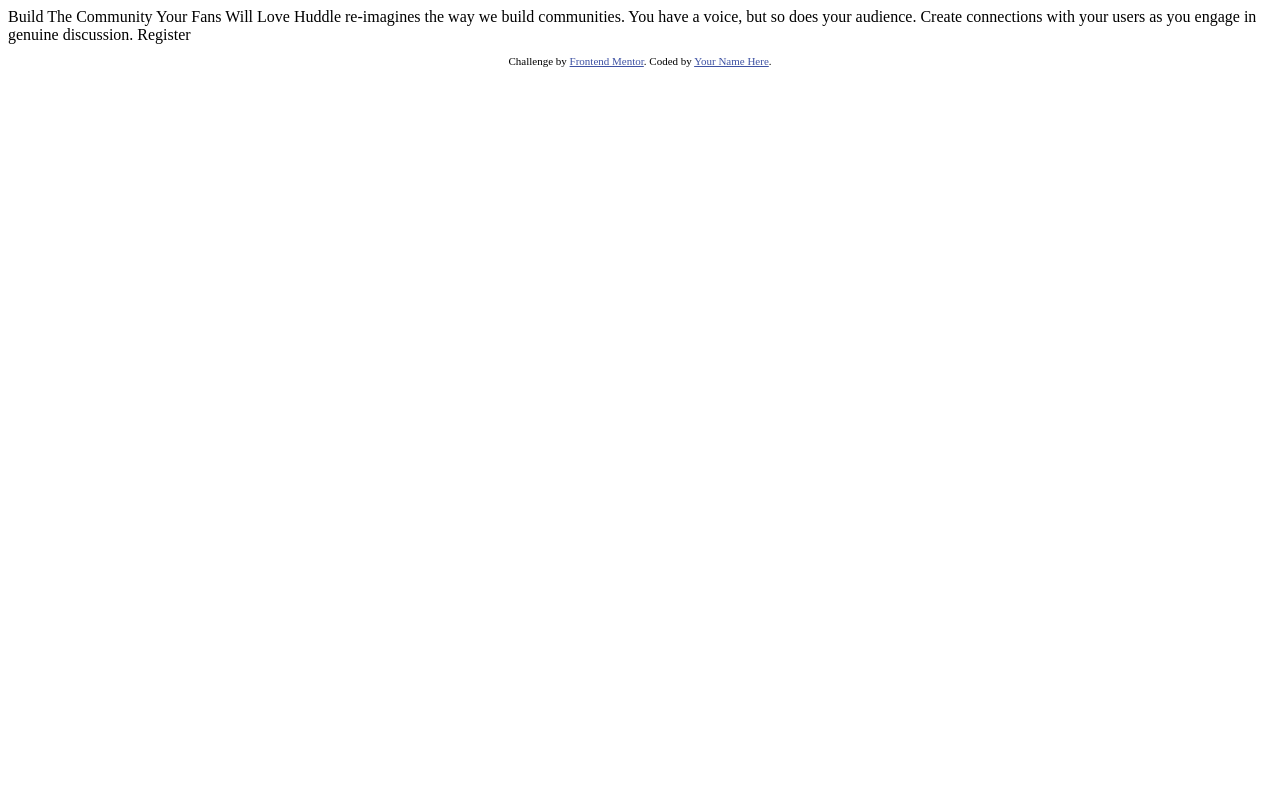
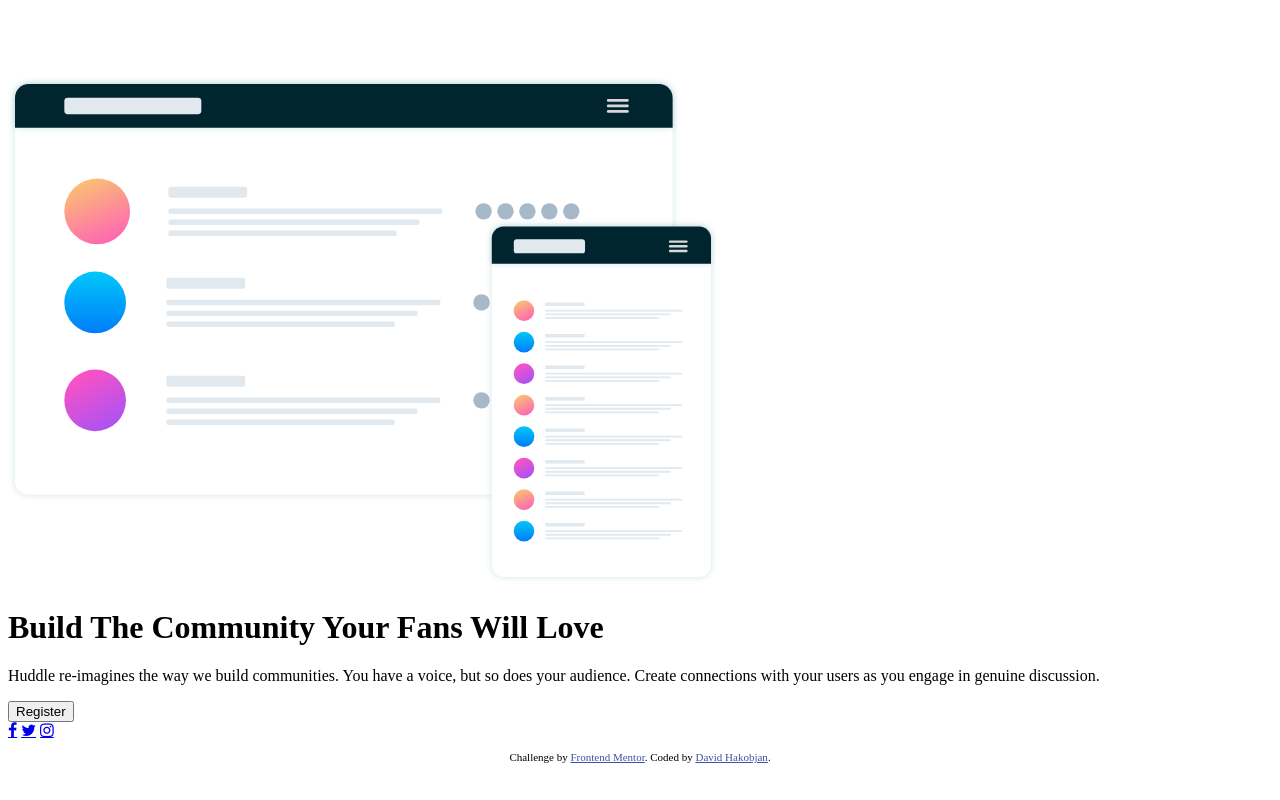
Before and after one commit to dhakobja/Huddle-Landing-Page, a plain HTML site: page index.html in a window 1280 px wide. Drawn offline with Linux system fonts and the light colour scheme.

Commit message:
Created the Basic Html Layout

```diff
--- a/index.html
+++ b/index.html
@@ -1,28 +1,62 @@
 <!DOCTYPE html>
 <html lang="en">
   <head>
-  <meta charset="UTF-8">
-  <meta name="viewport" content="width=device-width, initial-scale=1.0"> <!-- displays site properly based on user's device -->
+    <meta charset="UTF-8" />
+    <meta name="viewport" content="width=device-width, initial-scale=1.0" />
+    <!-- displays site properly based on user's device -->
 
-  <link rel="icon" type="image/png" sizes="32x32" href="./images/favicon-32x32.png">
-  <link rel="stylesheet" href="style.css">
+    <link rel="stylesheet" href="style.css" />
+    <link rel="preconnect" href="https://fonts.gstatic.com" />
+    <link
+      href="https://fonts.googleapis.com/css2?family=Poppins:wght@400;600&display=swap"
+      rel="stylesheet"
+    />
+    <link
+      rel="stylesheet"
+      href="https://cdnjs.cloudflare.com/ajax/libs/font-awesome/4.7.0/css/font-awesome.min.css"
+     />
+    <link
+      rel="icon"
+      type="image/png"
+      sizes="32x32"
+      href="./images/favicon-32x32.png"
+    />
 
-  <title>Frontend Mentor | Huddle landing page with single introductory section</title>
+    <title>
+      Frontend Mentor | Huddle landing page with single introductory section
+    </title>
   </head>
 
   <body>
-
-  Build The Community Your Fans Will Love
-
-  Huddle re-imagines the way we build communities. You have a voice, but so does your audience.
-  Create connections with your users as you engage in genuine discussion.
-
-  Register
+    <main>
+      <div class="top_part"><img src="images/logo.svg" alt="" /></div>
+      <div class="bottom_part">
+        <div class="left">
+          <img src="images/illustration-mockups.svg" alt="" />
+        </div>
+        <div class="right">
+          <h1>Build The Community Your Fans Will Love</h1>
+          <p>
+            Huddle re-imagines the way we build communities. You have a voice,
+            but so does your audience. Create connections with your users as you
+            engage in genuine discussion.
+          </p>
+          <button>Register</button>
+          <div class="logos">
+            <a href="#" class="fa fa-facebook"></a>
+            <a href="#" class="fa fa-twitter"></a>
+            <a href="#" class="fa fa-instagram"></a>
+          </div>
+        </div>
+      </div>
+    </main>
 
     <footer>
       <p class="attribution">
-      Challenge by <a href="https://www.frontendmentor.io?ref=challenge" target="_blank">Frontend Mentor</a>.
-      Coded by <a href="#">Your Name Here</a>.
+        Challenge by
+        <a href="https://www.frontendmentor.io?ref=challenge" target="_blank"
+          >Frontend Mentor</a
+        >. Coded by <a href="#">David Hakobjan</a>.
       </p>
     </footer>
   </body>
```
Lines whose indentation alone changed are shown as unchanged.
